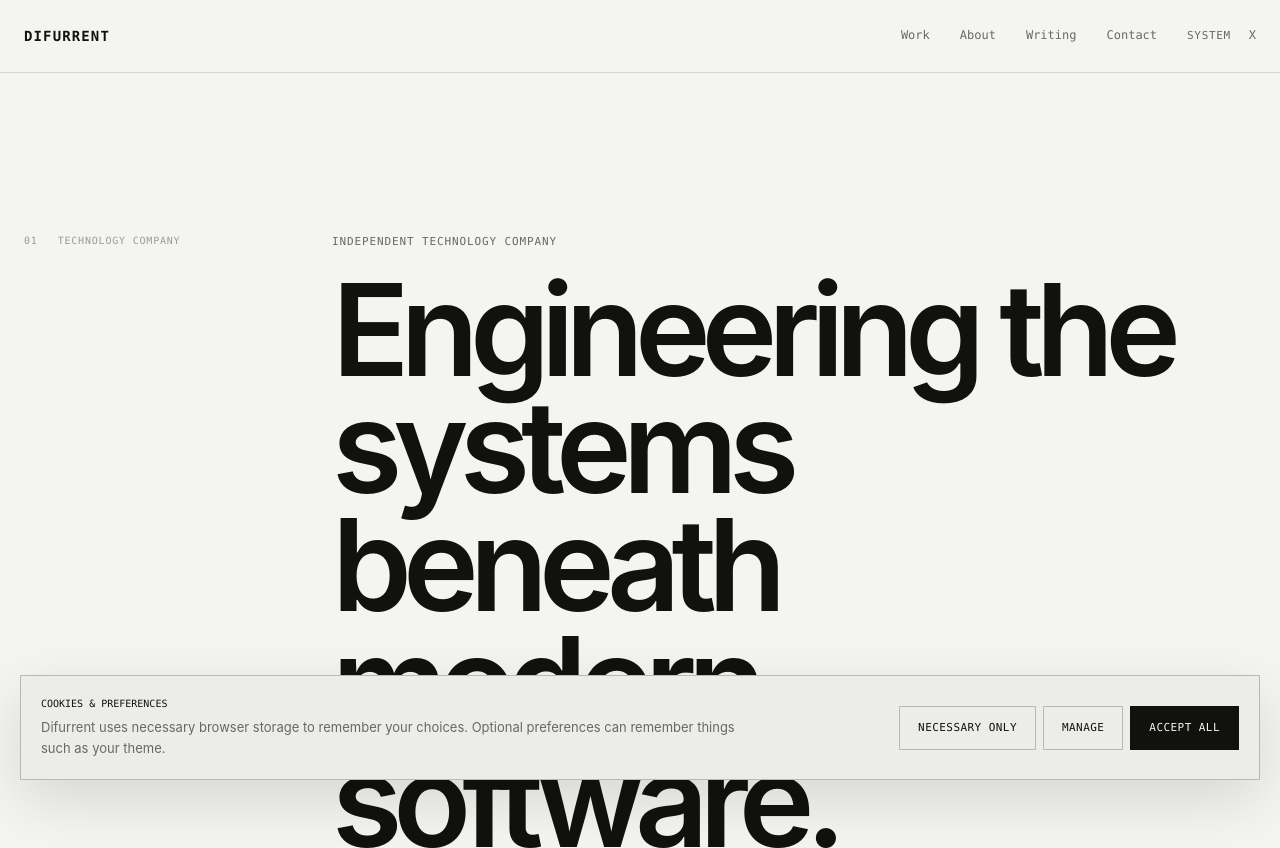
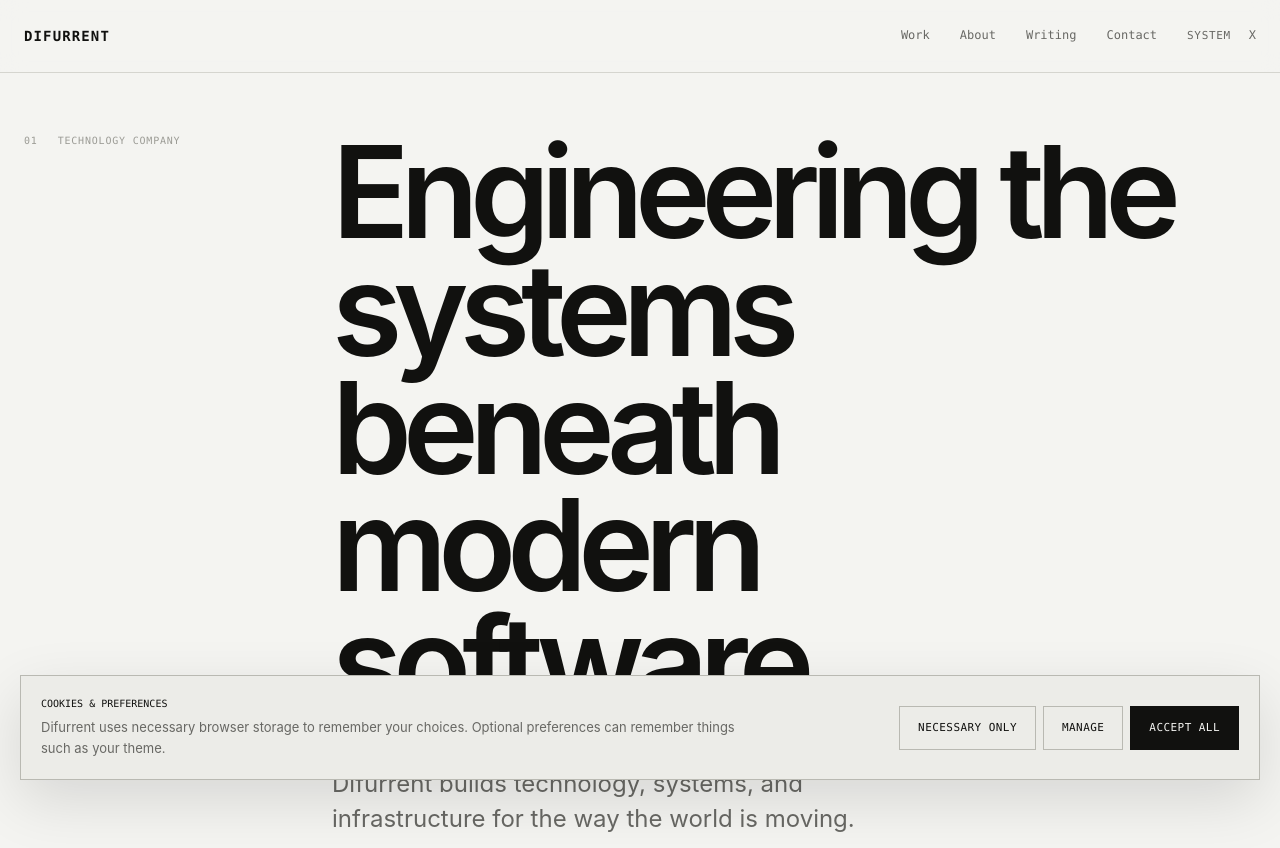
Before and after one commit to noklash/difurrent, a website: page src/index.html in a window 1280 px wide. Shown: the top 848 px of the page. Drawn offline with Linux system fonts and the light colour scheme.

Commit message:
impved spacing and articled and revertrd to edit article branch

```diff
--- a/public/styles.css
+++ b/public/styles.css
@@ -335,7 +335,7 @@ img {
 */
 
 .hero {
-    padding-block: 160px 180px;
+    padding-block: 60px 180px;
 }
 
 .hero-grid {
--- a/src/index.html
+++ b/src/index.html
@@ -165,9 +165,9 @@
 
             <div class="hero-content">
 
-                <p class="eyebrow">
+                <!-- <p class="eyebrow">
                     Independent technology company
-                </p>
+                </p> -->
 
                 <h1 class="hero-title reveal reveal-delay-1">
                   Engineering the<br />
```
